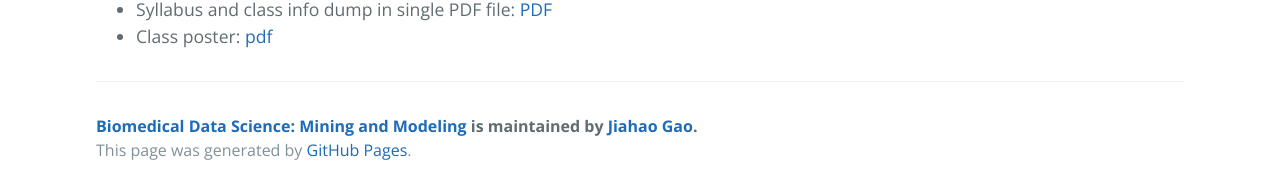
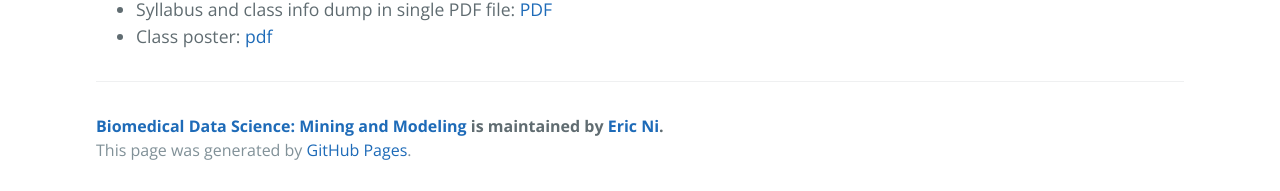
Before and after one commit to gersteinlab/cbb752b23, a Jekyll site: the page built from index.md, in a window 1280 px wide and 900 px high, scrolled down 3338 px. Shown: the part 706-897 px from the top of the window. Built offline with Jekyll 4.4.1, drawn with Linux system fonts in a browser that asks for light colours; our own code applies the rules of GitHub Pages for plain Markdown files.

Commit message:
Update _config.yml

```diff
--- a/_config.yml
+++ b/_config.yml
@@ -1,7 +1,7 @@
 theme: jekyll-theme-cayman
-name: "CBB752 SP21"
+name: "CBB752 SP22"
 title: "Biomedical Data Science: Mining and Modeling"
-description: "Spring 2021"
+description: "Spring 2022"
 author:
-  name: Jiahao Gao
-  email: jiahao.gao@yale.edu
+  name: Eric Ni
+  email: eric.ni@yale.edu
```
